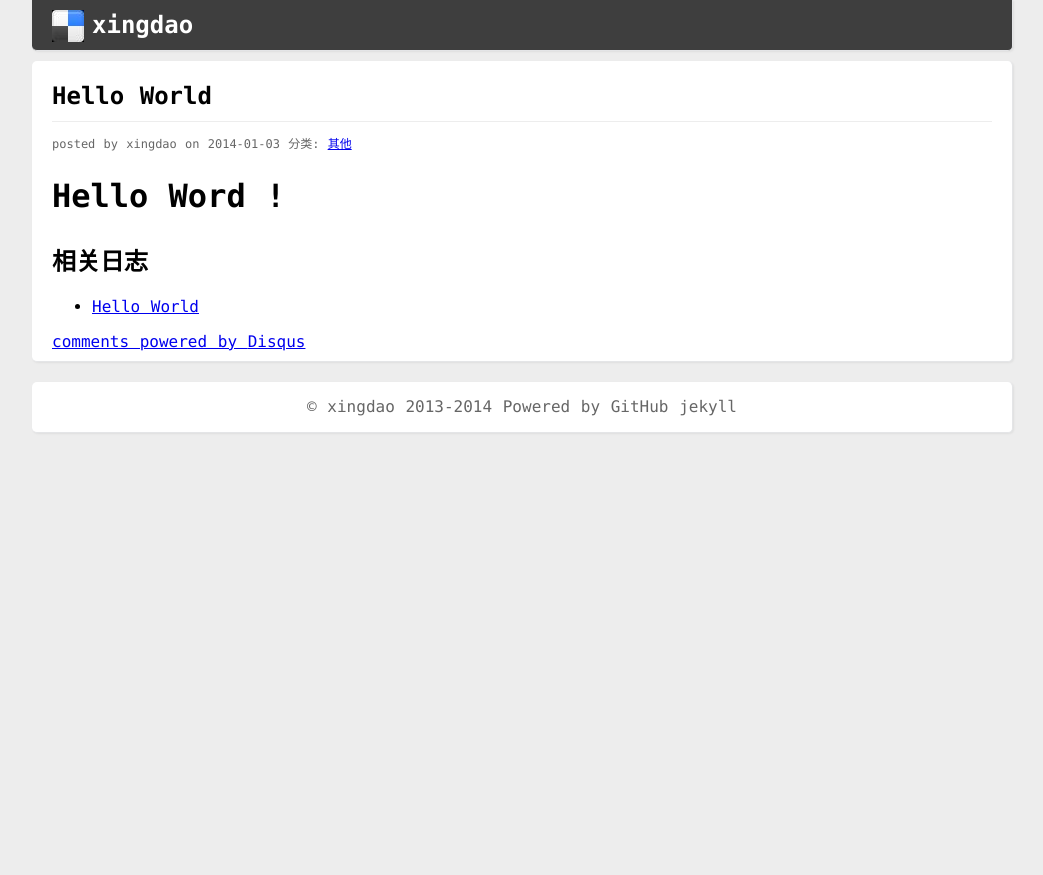
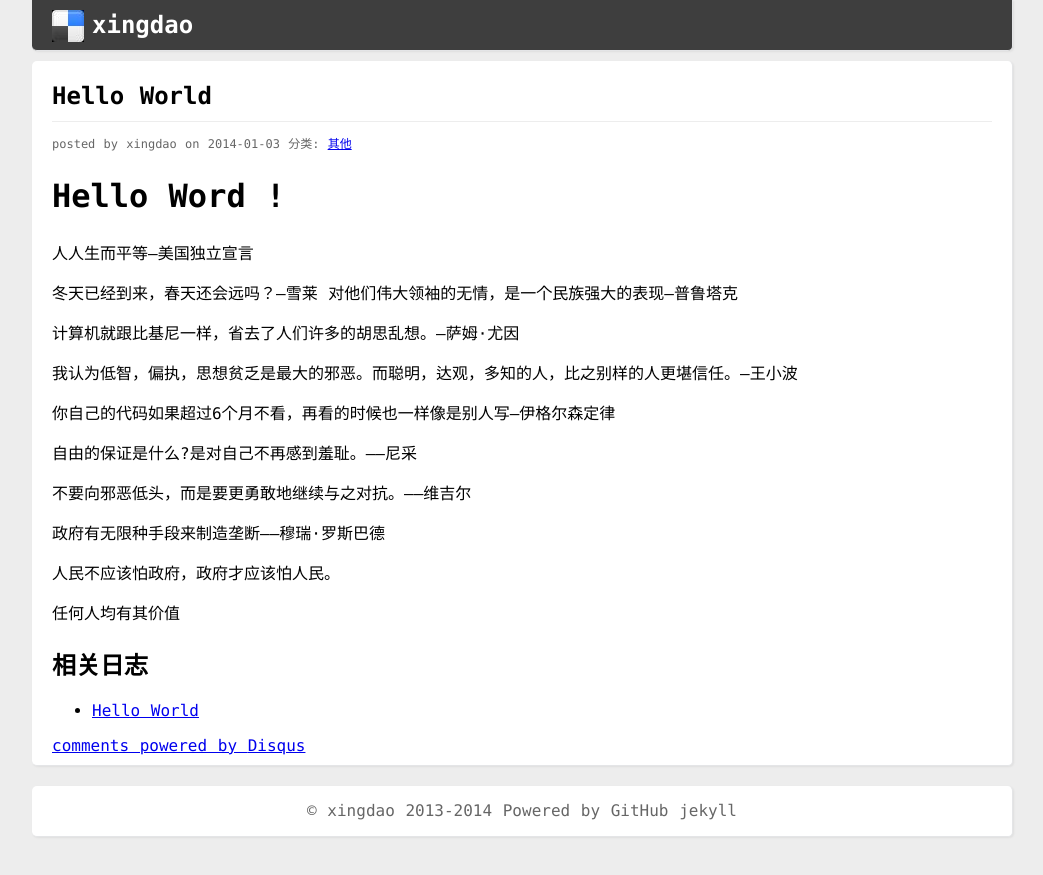
Before and after one commit to xingdao/xingdao.github.io, a Jekyll site: the page built from _posts/2014-01-03-a-Hello-World.md, in a window 1280 px wide. Shown: the top 875 px of the page, without its empty margins (118-1161 px from the left). Built offline with Jekyll 4.4.1, drawn with Linux system fonts in a browser that asks for light colours; comment, search, counter and statistics services are not loaded.

Commit message:
add excerpt

```diff
--- a/_posts/2014-01-03-a-Hello-World.md
+++ b/_posts/2014-01-03-a-Hello-World.md
@@ -7,3 +7,25 @@ keywords: 其他
 ---
 Hello Word !
 ==========
+
+人人生而平等--美国独立宣言
+
+冬天已经到来，春天还会远吗？--雪莱
+<!--more-->
+对他们伟大领袖的无情，是一个民族强大的表现--普鲁塔克
+
+计算机就跟比基尼一样，省去了人们许多的胡思乱想。--萨姆·尤因
+
+我认为低智，偏执，思想贫乏是最大的邪恶。而聪明，达观，多知的人，比之别样的人更堪信任。--王小波
+
+你自己的代码如果超过6个月不看，再看的时候也一样像是别人写--伊格尔森定律
+
+自由的保证是什么?是对自己不再感到羞耻。——尼采
+
+不要向邪恶低头，而是要更勇敢地继续与之对抗。——维吉尔
+
+政府有无限种手段来制造垄断——穆瑞·罗斯巴德
+
+人民不应该怕政府，政府才应该怕人民。
+
+任何人均有其价值
```
